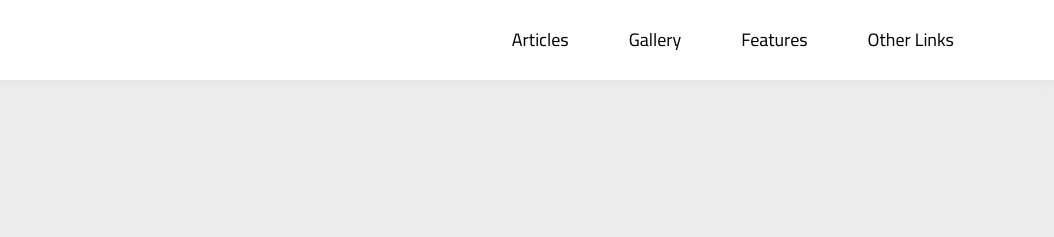
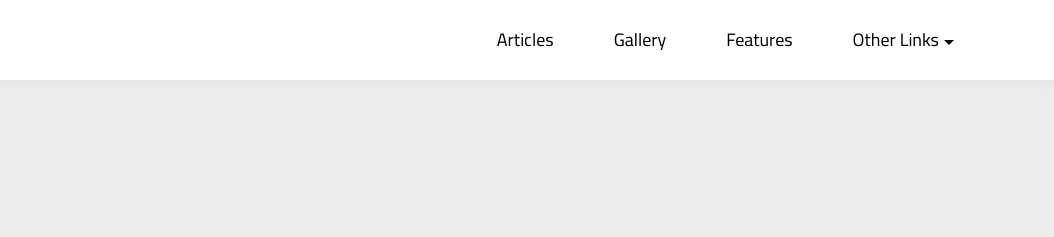
Before and after one commit to Abou-Elkhier/BekZone-v3, a plain HTML site: page index.html in a window 1280 px wide. Shown: the top 237 px of the page, 226-1280 px from the left. Drawn offline with Linux system fonts and the light colour scheme.

Commit message:
Update bekzonev3.css

```diff
--- a/css/bekzonev3.css
+++ b/css/bekzonev3.css
@@ -158,6 +158,16 @@ right: -30px;
   transition: var(--main-transition);
   position: relative;
   overflow: hidden;
+}
+.header .main-nav > li:nth-child(4) > a::after {
+  content: "";
+  display: inline-block;
+  position: relative;
+  top: 5px;
+  border-style: solid;
+  border-width: 5px;
+  border-color: black transparent transparent transparent;
+  margin-left: 5px;
 }
 .header .main-nav > li > a:hover {
   background-color: #fafafa;
```
